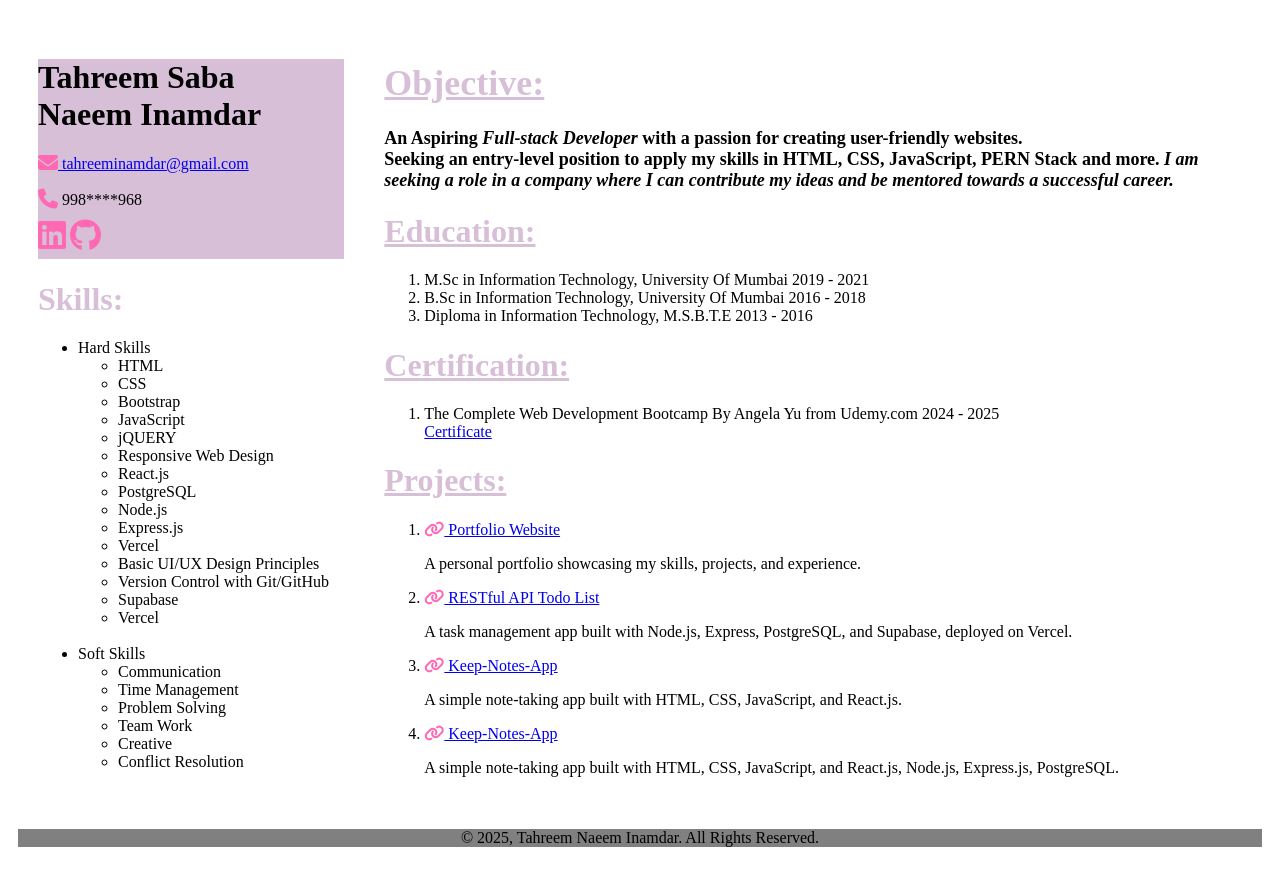
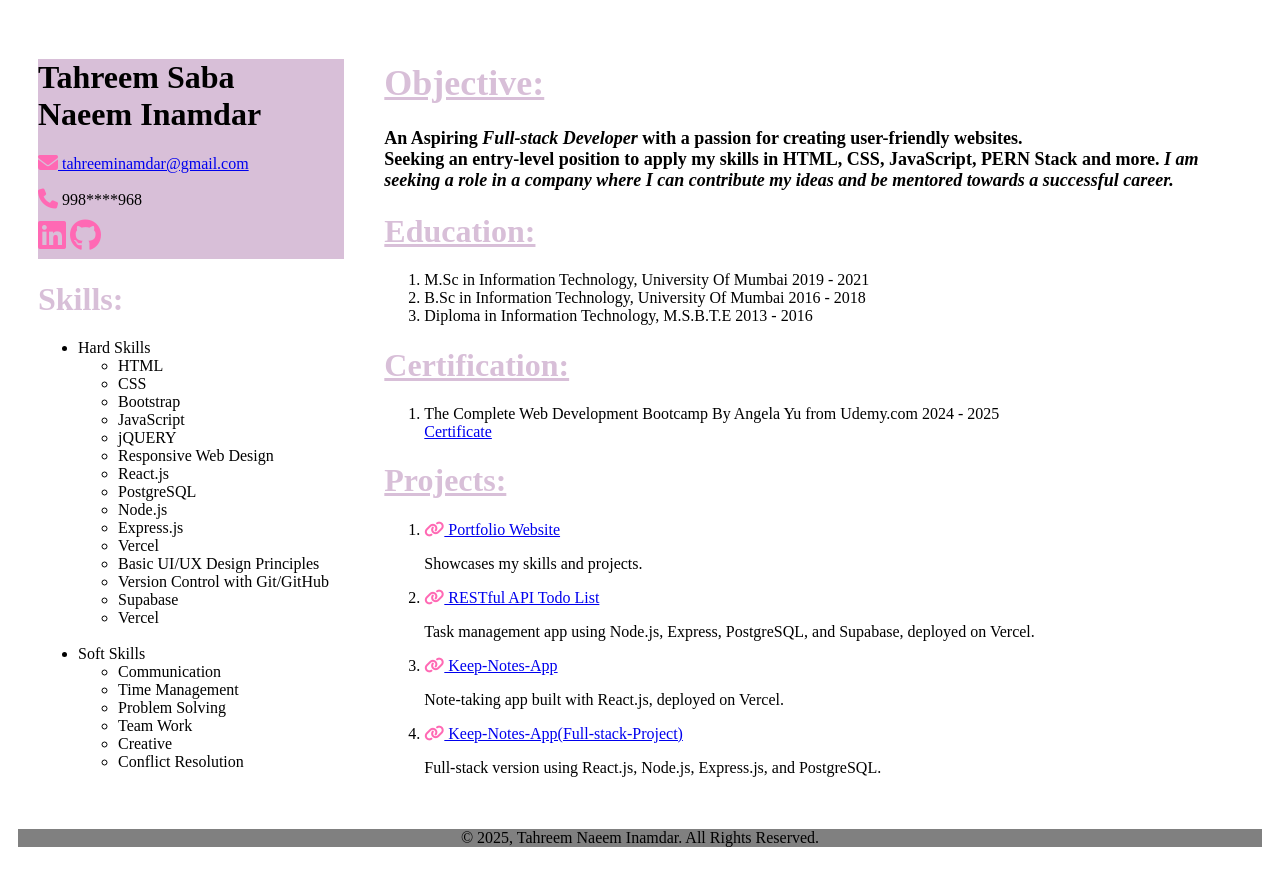
Before and after one commit to tahreeminamdar22/Tahreem-Resume, a plain HTML site: page index.html in a window 1280 px wide. Drawn offline with Linux system fonts and the light colour scheme.

Commit message:
add project

```diff
--- a/index.html
+++ b/index.html
@@ -73,18 +73,17 @@
                     <h1><u>Projects:</u></h1>
                     <ol>
                         <li><a href="https://tahreeminamdar22.github.io/Portfolio/" target="_blank"> <i class="fa-solid fa-link"></i> Portfolio Website</a>
-                            <p>A personal portfolio showcasing my skills, projects, and experience.</p>
+                            <p>Showcases my skills and projects.</p>
                         </li>
 
-
                         <li><a href="https://backend-project-flax.vercel.app/" target="_blank"> <i class="fa-solid fa-link"></i> RESTful API Todo List</a>
-                            <p>A task management app built with Node.js, Express, PostgreSQL, and Supabase, deployed on Vercel.</p>
+                            <p>Task management app using Node.js, Express, PostgreSQL, and Supabase, deployed on Vercel.</p>
                         </li>
                         <li> <a href="https://keep-notes-app-rouge.vercel.app/" target="_blank"> <i class="fa-solid fa-link"></i> Keep-Notes-App</a>
-                            <p>A simple note-taking app built with HTML, CSS, JavaScript, and React.js.</p>
+                            <p>Note-taking app built with React.js, deployed on Vercel.</p>
                         </li>
-                        <li> <a href="https://github.com/tahreeminamdar22/Full-stack-Project" target="_blank"> <i class="fa-solid fa-link"></i> Keep-Notes-App</a>
-                            <p>A simple note-taking app built with HTML, CSS, JavaScript, and React.js, Node.js, Express.js, PostgreSQL.</p>
+                        <li> <a href="https://github.com/tahreeminamdar22/Full-stack-Project" target="_blank"><i class="fa-solid fa-link"></i> Keep-Notes-App(Full-stack-Project)</a>
+                            <p>Full-stack version using React.js, Node.js, Express.js, and PostgreSQL.</p>
                         </li>
                     </ol>
                 </div>
```
